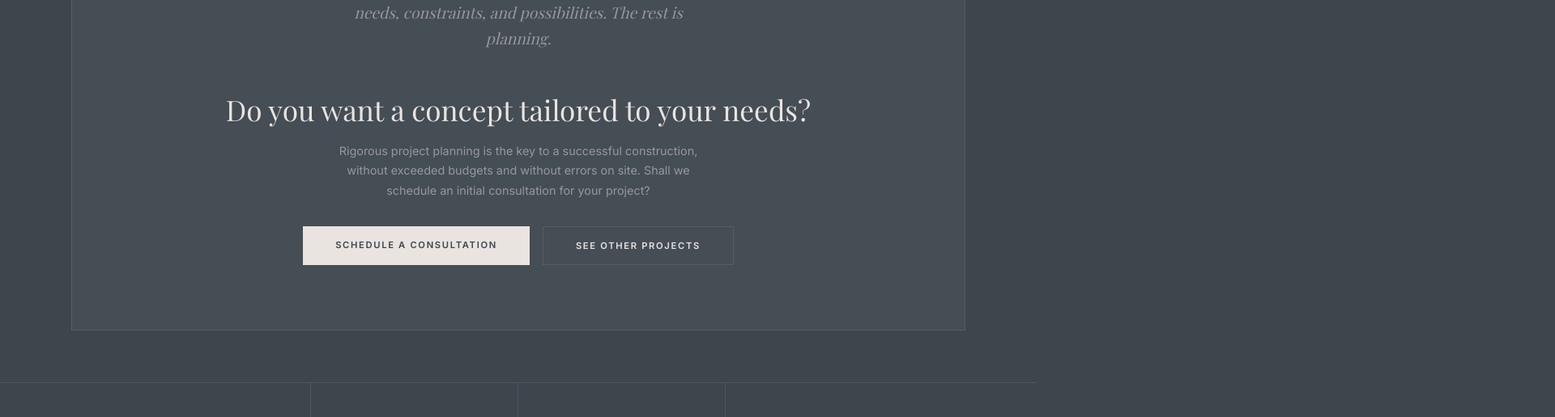
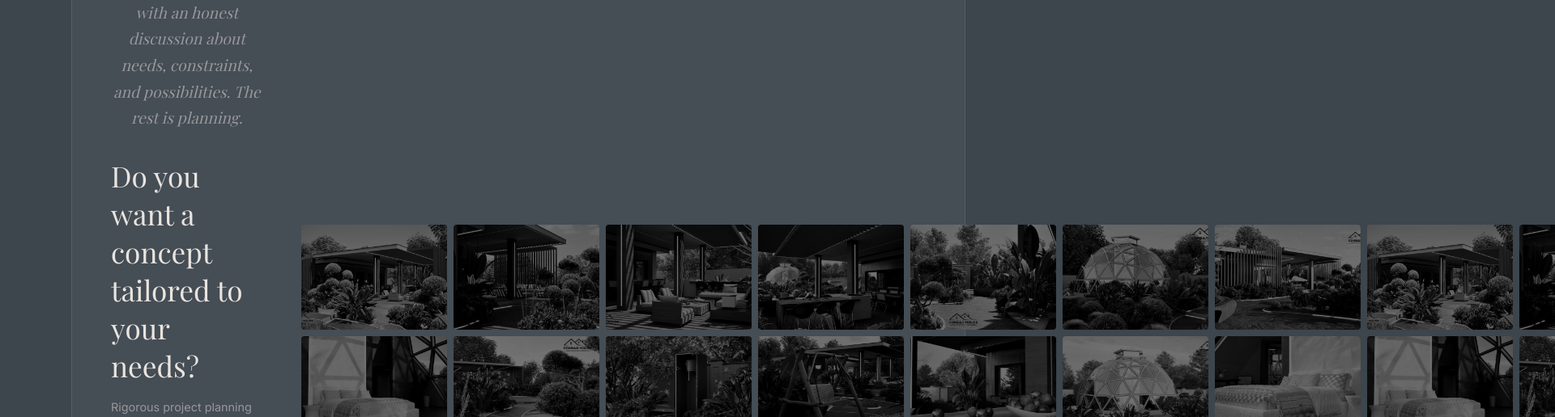
Before and after one commit to alexlescinschi/consar, an Eleventy site: page src/content/projects/casa-in-padure.en.md in a window 1280 px wide. Shown: the part 9630-10146 px from the top of the page at 81% size, 1920 px wide, since content can reach past the window. Built offline with nearby package versions, Linux system fonts and the light colour scheme; Eleventy itself is replaced by a stand-in of ours; files that its build step writes are made by us from their sources; grey boxes are pictures that could not be loaded; a web font is replaced by a local one.

Commit message:
Add auto-scrolling image gallery to project CTA section (2-col layout)

```diff
--- a/src/_layouts/project.njk
+++ b/src/_layouts/project.njk
@@ -262,6 +262,37 @@ nav_active: projects
 }
 .btn-secondary:hover { border-color: var(--accent); background: rgba(233, 228, 223, 0.05); }
 
+.cta-grid {
+    display: grid;
+    grid-template-columns: 1fr 1fr;
+    gap: 3rem;
+    align-items: center;
+}
+
+.cta-gallery-scroll { overflow: hidden; }
+.cta-gallery-track { display: flex; width: max-content; }
+.cta-gallery-row-left .cta-gallery-track { animation: cta-scroll-left 35s linear infinite; }
+.cta-gallery-row-right .cta-gallery-track { animation: cta-scroll-right 35s linear infinite; }
+.cta-gallery-scroll:hover .cta-gallery-track { animation-play-state: paused; }
+.cta-gallery-scroll img {
+    width: 180px; height: 130px;
+    object-fit: cover;
+    border-radius: 4px;
+    margin-right: 0.5rem;
+    flex-shrink: 0;
+    filter: grayscale(100%) contrast(1.1) brightness(0.45);
+    transition: filter 0.6s;
+}
+.cta-gallery-scroll img:hover { filter: grayscale(40%) contrast(1) brightness(0.7); }
+@keyframes cta-scroll-left {
+    0% { transform: translateX(0); }
+    100% { transform: translateX(-33.333%); }
+}
+@keyframes cta-scroll-right {
+    0% { transform: translateX(-33.333%); }
+    100% { transform: translateX(0); }
+}
+
 @media (max-width: 1024px) {
     .hero-content { grid-template-columns: 1fr; gap: 2rem; }
     .story-grid { grid-template-columns: 1fr; gap: 3rem; }
@@ -277,6 +308,8 @@ nav_active: projects
     .gallery-grid { grid-template-columns: 1fr; gap: 0.3rem; }
     .gallery-grid .gallery-item:first-child { grid-column: 1; aspect-ratio: 16/9; }
     .cta-section { padding: 3rem 1.5rem; }
+    .cta-grid { grid-template-columns: 1fr; }
+    .cta-gallery-scroll img { width: 130px; height: 95px; }
     .cta-buttons { flex-direction: column; align-items: center; }
     .tabs { flex-direction: column; }
     .tab-btn { border-right: none; border-bottom: 1px solid var(--border); }
@@ -411,14 +444,46 @@ nav_active: projects
 
         {% elif block.type === 'cta' %}
         <div class="cta-section">
-            {% if block.quote %}
-            <p style="font-family: var(--font-serif); font-size: 1.2rem; font-style: italic; margin-bottom: 3rem;">{{ block.quote }}</p>
-            {% endif %}
-            <h2>{{ block.title }}</h2>
-            <p>{{ block.description }}</p>
-            <div class="cta-buttons">
-                <a href="{{ block.primary_url }}" class="btn-primary">{{ block.primary_label }}</a>
-                <a href="{{ block.secondary_url }}" class="btn-secondary">{{ block.secondary_label }}</a>
+            <div class="cta-grid">
+                <div>
+                    {% if block.quote %}
+                    <p style="font-family: var(--font-serif); font-size: 1.2rem; font-style: italic; margin-bottom: 2rem;">{{ block.quote }}</p>
+                    {% endif %}
+                    <h2 style="text-align: left;">{{ block.title }}</h2>
+                    <p style="text-align: left; margin: 0 0 2rem;">{{ block.description }}</p>
+                    <div class="cta-buttons" style="justify-content: flex-start;">
+                        <a href="{{ block.primary_url }}" class="btn-primary">{{ block.primary_label }}</a>
+                        <a href="{{ block.secondary_url }}" class="btn-secondary">{{ block.secondary_label }}</a>
+                    </div>
+                </div>
+                <div>
+                    <div class="cta-gallery-scroll cta-gallery-row-left">
+                        <div class="cta-gallery-track">
+                            {% for i in range(1, 8) %}
+                            <img src="/images/projects/1/{{ i }}.jpeg" alt="" loading="lazy">
+                            {% endfor %}
+                            {% for i in range(1, 8) %}
+                            <img src="/images/projects/1/{{ i }}.jpeg" alt="" loading="lazy">
+                            {% endfor %}
+                            {% for i in range(1, 8) %}
+                            <img src="/images/projects/1/{{ i }}.jpeg" alt="" loading="lazy">
+                            {% endfor %}
+                        </div>
+                    </div>
+                    <div class="cta-gallery-scroll cta-gallery-row-right" style="margin-top: 0.5rem;">
+                        <div class="cta-gallery-track">
+                            {% for i in range(9, 16) %}
+                            <img src="/images/projects/1/{{ i }}.jpeg" alt="" loading="lazy">
+                            {% endfor %}
+                            {% for i in range(9, 16) %}
+                            <img src="/images/projects/1/{{ i }}.jpeg" alt="" loading="lazy">
+                            {% endfor %}
+                            {% for i in range(9, 16) %}
+                            <img src="/images/projects/1/{{ i }}.jpeg" alt="" loading="lazy">
+                            {% endfor %}
+                        </div>
+                    </div>
+                </div>
             </div>
         </div>
         {% endif %}
```
